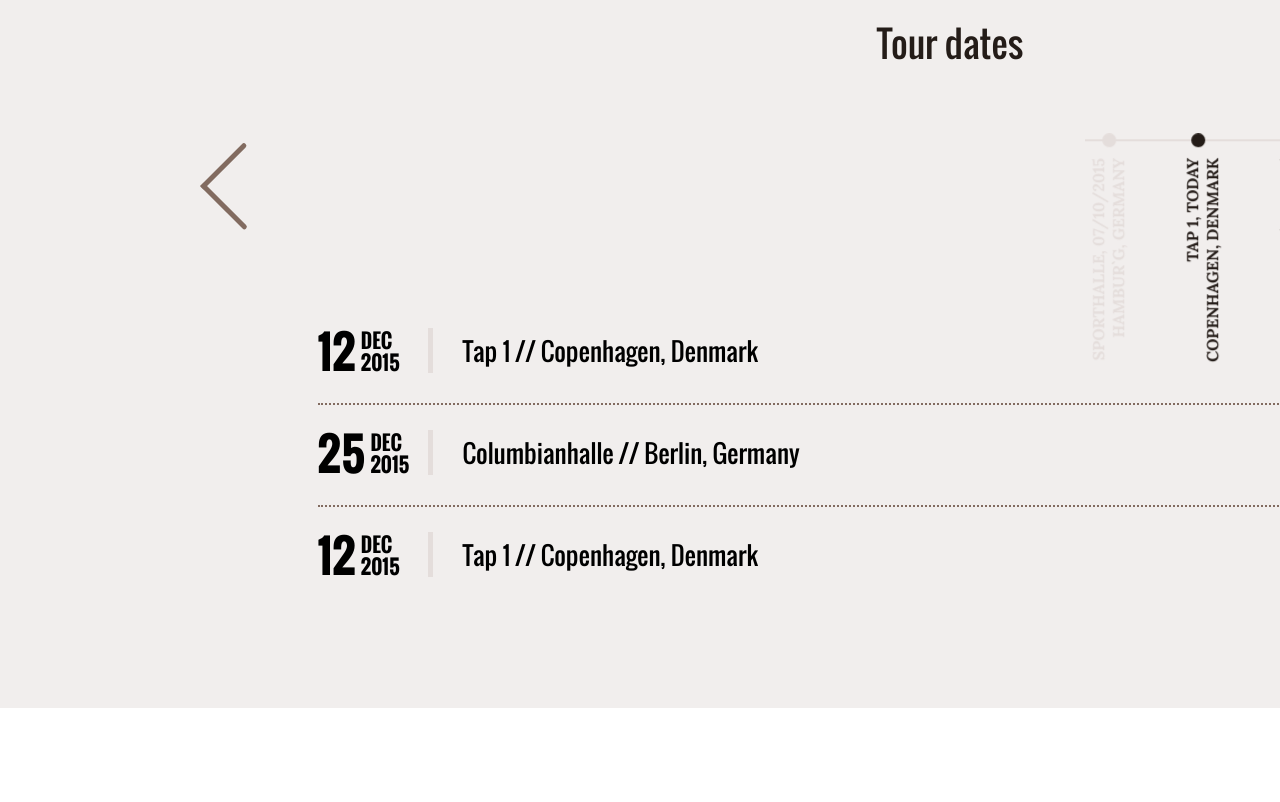
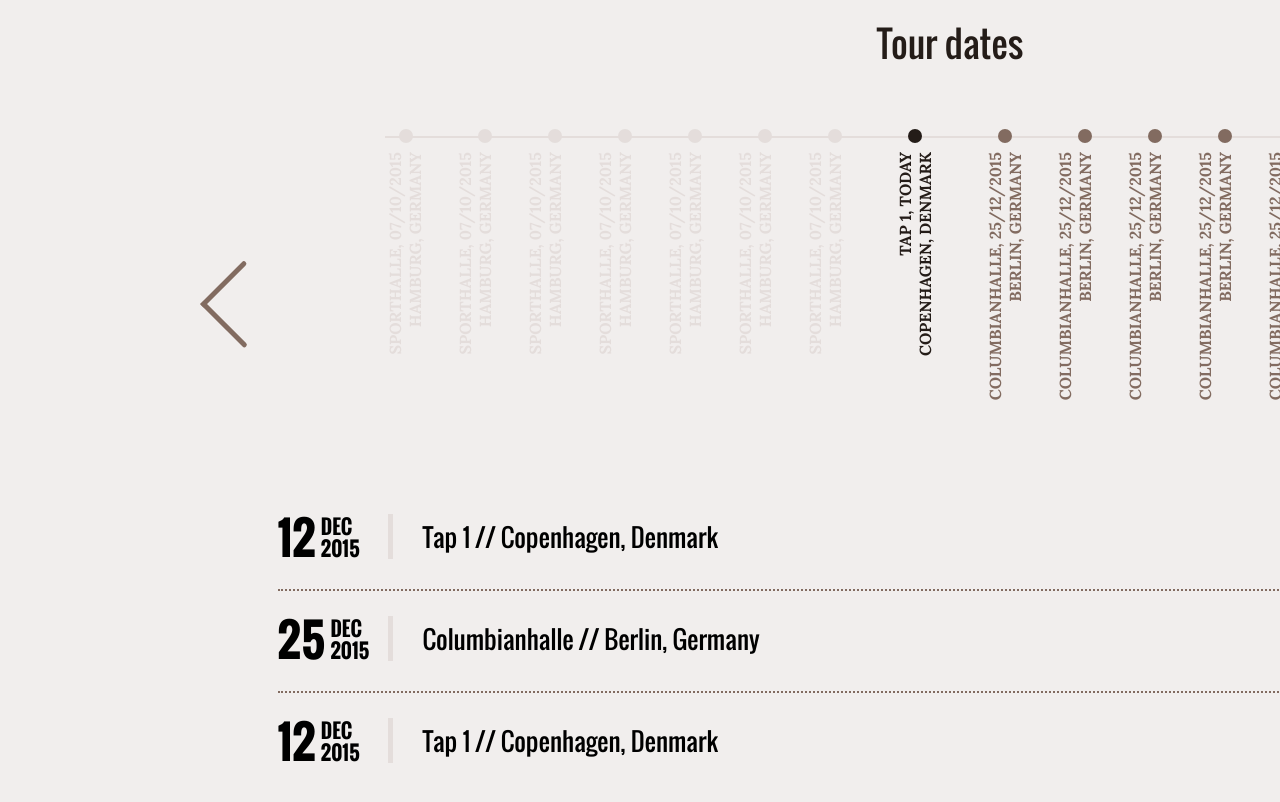
Before and after one commit to vansosnin/template_theband, a website: page index.html in a window 1280 px wide. Shown: the part 2920-3722 px from the top of the page. Before the commit the page ends 3628 px from the top, so only its background shows below. Drawn offline with Linux system fonts and the light colour scheme.

Commit message:
Refactoring tours section

```diff
--- a/index.html
+++ b/index.html
@@ -247,35 +247,88 @@
         <h2 class="tours__title">Tour dates</h2>
 
         <div class="tours__slider">
-            <table class="tours__list">
-                <tr class="tours__tour past">
-                    <td>
-                        <div class="tour__content">
+            <div class="tours__list">
+                <div class="tours__tour past">
                     Sporthalle, 07/10/2015
                     <br/>
-                            Hambur`g, Germany
+                    Hamburg, Germany
                 </div>
-                    </td>
-                </tr>
-                <tr class="tours__tour today">
-                    <td>
-                        <div class="tour__content">
+                <div class="tours__tour past">
+                    Sporthalle, 07/10/2015
+                    <br/>
+                    Hamburg, Germany
+                </div>
+                <div class="tours__tour past">
+                    Sporthalle, 07/10/2015
+                    <br/>
+                    Hamburg, Germany
+                </div>
+                <div class="tours__tour past">
+                    Sporthalle, 07/10/2015
+                    <br/>
+                    Hamburg, Germany
+                </div>
+                <div class="tours__tour past">
+                    Sporthalle, 07/10/2015
+                    <br/>
+                    Hamburg, Germany
+                </div>
+                <div class="tours__tour past">
+                    Sporthalle, 07/10/2015
+                    <br/>
+                    Hamburg, Germany
+                </div>
+                <div class="tours__tour past">
+                    Sporthalle, 07/10/2015
+                    <br/>
+                    Hamburg, Germany
+                </div>
+                <div class="tours__tour today">
                     Tap 1, Today
                     <br/>
                     Copenhagen, Denmark
                 </div>
-                    </td>
-                </tr>
-                <tr class="tours__tour">
-                    <td>
-                        <div class="tour__content">
+                <div class="tours__tour">
                     Columbianhalle, 25/12/2015
                     <br/>
                     Berlin, Germany
                 </div>
-                    </td>
-                </tr>
-            </table>
+                <div class="tours__tour">
+                    Columbianhalle, 25/12/2015
+                    <br/>
+                    Berlin, Germany
+                </div>
+                <div class="tours__tour">
+                    Columbianhalle, 25/12/2015
+                    <br/>
+                    Berlin, Germany
+                </div>
+                <div class="tours__tour">
+                    Columbianhalle, 25/12/2015
+                    <br/>
+                    Berlin, Germany
+                </div>
+                <div class="tours__tour">
+                    Columbianhalle, 25/12/2015
+                    <br/>
+                    Berlin, Germany
+                </div>
+                <div class="tours__tour">
+                    Columbianhalle, 25/12/2015
+                    <br/>
+                    Berlin, Germany
+                </div>
+                <div class="tours__tour">
+                    Columbianhalle, 25/12/2015
+                    <br/>
+                    Berlin, Germany
+                </div>
+                <div class="tours__tour">
+                    Columbianhalle, 25/12/2015
+                    <br/>
+                    Berlin, Germany
+                </div>
+            </div>
 
             <button type="button" class="slide-arrow arrow-left"></button>
             <button type="button" class="slide-arrow arrow-right"></button>
--- a/src/styles/tours.scss
+++ b/src/styles/tours.scss
@@ -25,14 +25,13 @@
 }
 
 .tours__list {
-    position: relative;
-    top: 70px;
+    @include secondary-font();
 
-    margin: 0 auto;
+    width: 320px;
+    margin: -330px auto;
     padding-right: 14px;
 
     transform: rotate(-90deg);
-    transform-origin: top right 0;
 
     border-right: 2px solid $secondaryColor;
 
@@ -40,7 +39,9 @@
 }
 
 .tours__tour {
-    @include secondary-font();
+    position: relative;
+
+    padding-top: 30px;
 
     transition: color $transitionBaseTime $transitionBaseFunction;
 
@@ -50,71 +51,59 @@
 
     cursor: pointer;
 
+    &:after {
+        content: '';
+
+        position: absolute;
+        top: 50%;
+        right: -23px;
+
+        width: 14px;
+        height: 14px;
+        margin-top: 18px;
+
+        transition: background $transitionBaseTime $transitionBaseFunction;
+
+        border-radius: 100%;
+        background-color: $mainColor;
+    }
+
     &.past {
         cursor: default;
 
         &,
         &:hover {
             color: $secondaryColor;
+
+            &:after {
+                background-color: $secondaryColor;
+            }
         }
     }
 
     &.today,
     &:hover {
         color: $accentedColor;
+
+        &:after {
+            background-color: $accentedColor;
+        }
     }
 
     &.today {
+        padding-top: 50px;
+
         cursor: default;
     }
-}
 
-.tour__content {
-    position: relative;
-
-    padding-top: 30px;
-
-    transition: padding $transitionBaseTime $transitionBaseFunction;
-
-    .tours__tour:first-child & {
-        padding-top: 0;
-    }
-
-    .tours__tour.today & {
+    .tours__tour.today + & {
         padding-top: 50px;
     }
 
-    .tours__tour.today + .tours__tour & {
-        padding-top: 50px;
-    }
+    &:first-child {
+        padding-top: 0;
 
-    &:after {
-        content: '';
-
-        position: absolute;
-        top: 50%;
-        right: -25px;
-
-        width: 14px;
-        height: 14px;
-        margin-top: 14px;
-
-        transition: background $transitionBaseTime $transitionBaseFunction;
-
-        border-radius: 100%;
-        background-color: $mainColor;
-
-        .tours__tour.past &,
-        .tours__tour.past:hover & {
-            background-color: $secondaryColor;
-        }
-
-        .tours__tour.today &,
-        .tours__tour:hover & {
-            background-color: $accentedColor;
-        }
-
-        .tours__tour:first-child & {
+        &:after {
             top: 14px;
 
             margin-top: 0;
@@ -123,9 +112,13 @@
 }
 
 .tours__tickets {
+    position: relative;
+    top: -50px;
+
     width: 1265px;
     height: 275px;
     margin: 0 auto;
+    padding-right: 80px;
 
     overflow-y: scroll;
 }
```
Also changed, not shown: dist/styles.css. Lines whose indentation alone changed are shown as unchanged.
